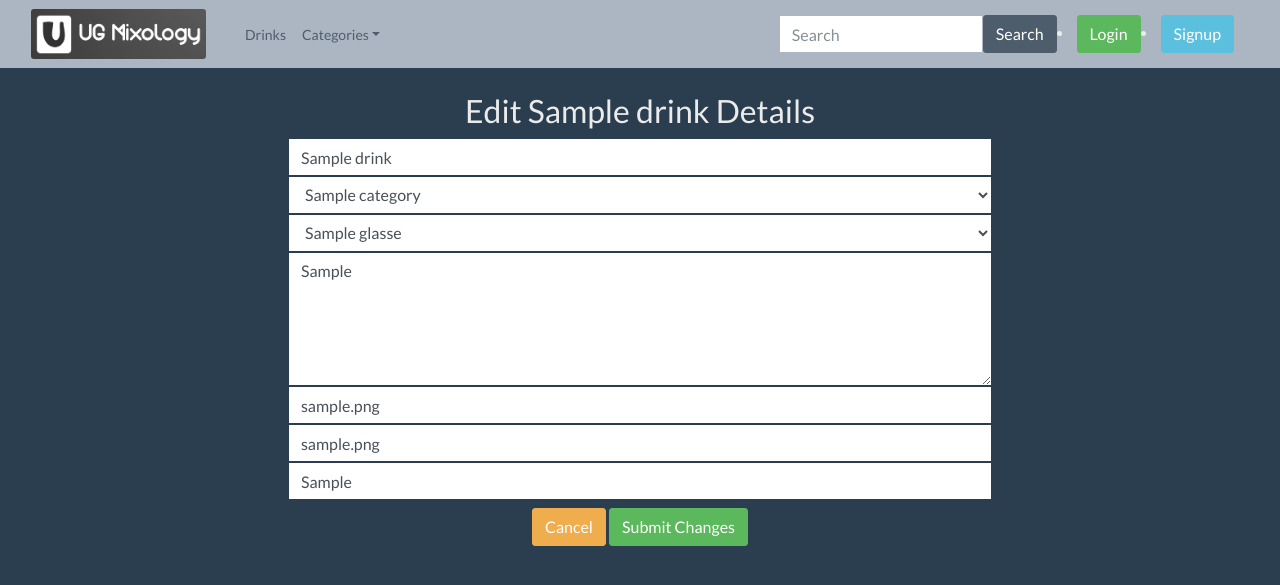
After one commit to Brinzkii/Capstone-Project, a Flask app: page /1/edit in a window 1280 px wide. The commit adds this page. Shown: the top 585 px of the page. Run offline with Flask 3, Linux system fonts and the light colour scheme; tables that the repository leaves empty hold one stand-in row (values such as "Sample post"); some libraries are stand-ins or nearby versions.

Commit message:
add drink edit funtionality

```diff
--- a/app.py
+++ b/app.py
@@ -203,7 +203,7 @@ def add_favorite(drink_id):
         db.session.commit()
 
         flash("Drink successfully added to favorites!", "success")
-        return redirect(f"/profile/{g.user.id}")
+        return redirect(f"/{drink_id}")
     else:
         flash("You must be logged in to add favorites!", "danger")
         return redirect("/")
@@ -332,6 +332,46 @@ def add_ingredients(drink_id):
         return render_template("add-ingredients.html", form=form, drink=d)
 
 
+@app.route("/<int:drink_id>/edit", methods=["GET", "POST"])
+def edit_drink(drink_id):
+    """Show edit drink form if author is g.user and submit changes"""
+
+    drink = Drink.query.get_or_404(drink_id)
+    form = DrinkForm(obj=drink)
+
+    form.category_id.choices = [
+        (c.id, c.name) for c in Category.query.order_by(Category.name).all()
+    ]
+    form.category_id.choices.insert(0, (None, "Select the category"))
+    form.glass_id.choices = [
+        (g.id, g.name) for g in Glass.query.order_by(Glass.name).all()
+    ]
+    form.glass_id.choices.insert(0, (None, "Select the glass"))
+
+    if form.validate_on_submit():
+        if DrinkPost.query.filter(
+            DrinkPost.drink_id == drink_id, DrinkPost.user_id == g.user.id
+        ).first():
+            drink.name = form.name.data or drink.name
+            drink.category_id = form.category_id.data or drink.category_id
+            drink.glass_id = form.glass_id.data or drink.glass_id
+            drink.instructions = form.instructions.data or drink.instructions
+            drink.thumbnail = form.thumbnail.data or drink.thumbnail
+            drink.main_img = form.main_img.data or drink.main_img
+            drink.video = form.video.data or drink.video
+
+            db.session.add(drink)
+            db.session.commit()
+
+            flash("Your changes have been saved!", "success")
+            return redirect(f"/{drink.id}")
+        else:
+            flash("Sorry only the author of this drink post can make edits!", "danger")
+            return redirect(f"/")
+    else:
+        return render_template("/edit-drink.html", form=form, drink=drink)
+
+
 @app.route("/<int:drink_id>")
 def show_drink_details(drink_id):
     """Show details for a specific drink"""
--- a/static/style.css
+++ b/static/style.css
@@ -1,10 +1,16 @@
 .nav-img {
     width: 175px;
     height: 50px;
+    border-radius: .08cm;
 }
 
 i.bi-heart {
-    font-size: 1.75rem;
+    font-size: 1.5rem;
+    color: red;
+}
+
+i.bi-heart-fill {
+    font-size: 1.5rem;
     color: red;
 }
 
--- /dev/null
+++ b/templates/edit-drink.html
@@ -0,0 +1,20 @@
+{% extends 'base.html' %} {% block content %}
+
+<div class="row justify-content-md-center text-center mt-4">
+	<div class="col-md-9 col-lg-7">
+		<h2 class="mb-2">Edit {{drink.name}} Details</h2>
+		<form method="POST" id="add_drink_form">
+			<div class="col-12">
+				{{ form.hidden_tag() }} {% for field in form if field.widget.input_type != 'hidden' %} {% for error in
+				field.errors %}
+				<span class="text-danger">{{ error }}</span>
+				{% endfor %} {{ field(placeholder=field.label.text, class="form-control", rows='5') }} {% endfor %}
+			</div>
+
+			<a href="/profile/{{g.user.id}}" class="btn btn-warning mt-2">Cancel</a>
+			<button class="btn btn-success mt-2">Submit Changes</button>
+		</form>
+	</div>
+</div>
+
+{% endblock %}
```
Also changed, not shown: templates/drink-details.html (+9 -1 lines), templates/profile.html (+4 -4 lines).
